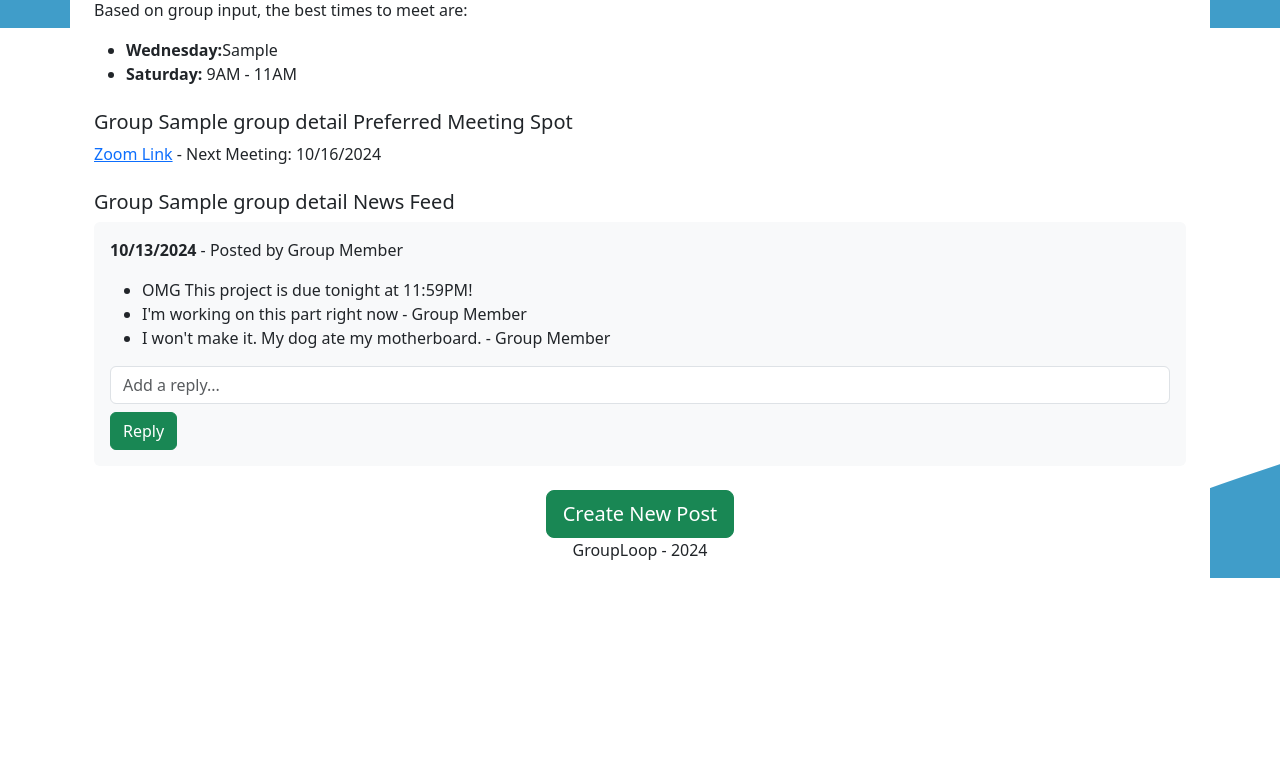
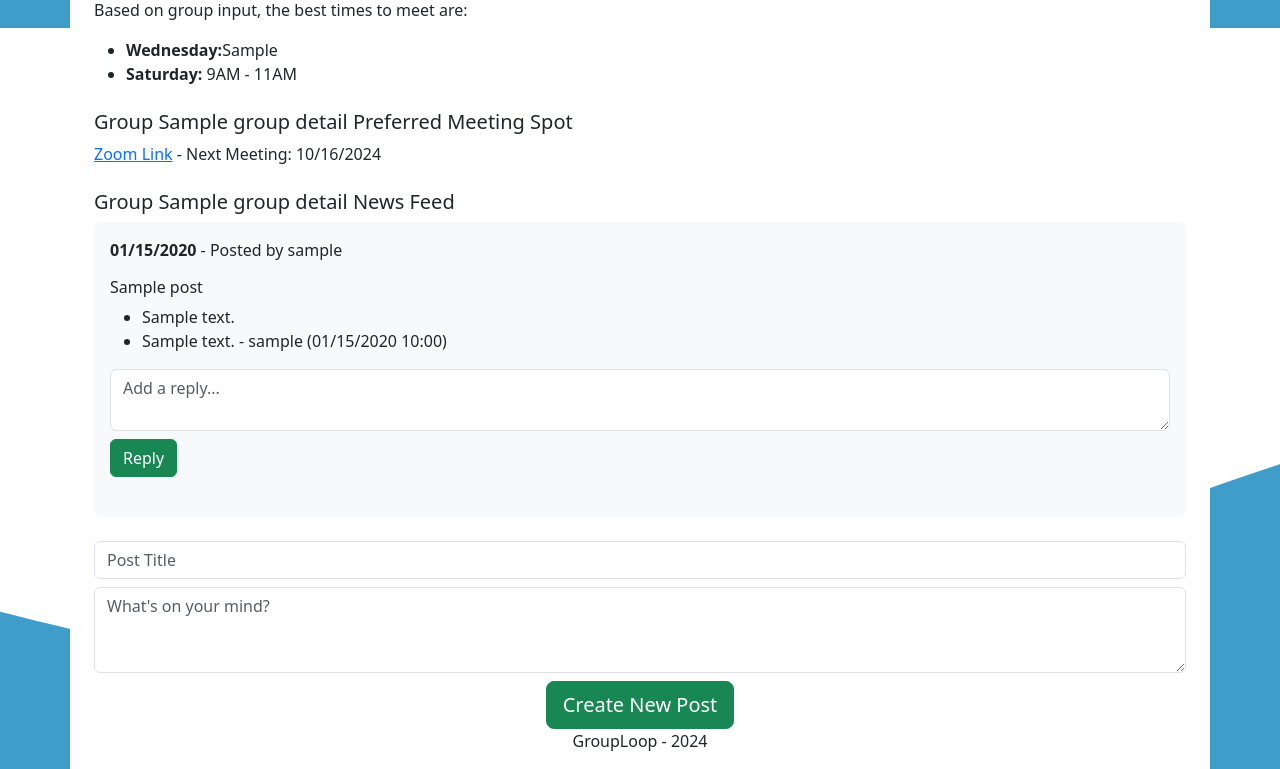
Before and after one commit to rb23148-gsu/hci-final-project, a Flask app: template templates/group-page.html in a window 1280 px wide. Shown: the part 770-1539 px from the top of the page. Before the commit the page ends 1348 px from the top, so only its background shows below. Run offline with Flask 3, Linux system fonts and the light colour scheme; tables that the repository leaves empty hold one stand-in row (values such as "Sample post"); the template is opened without the code that fills it: values that come from a table or form of the project are taken from there, most other values are stand-ins (such as "Sample title", 1, 10 or a date in 2020); some libraries are stand-ins or nearby versions.

Commit message:
Closes #37, adds ability to edit group details. Also closes #36 to add the ability to add posts and comments in the group pages.

```diff
--- a/app.py
+++ b/app.py
@@ -1,16 +1,9 @@
 from flask import Flask, render_template, request, redirect, url_for, session, flash, jsonify
 from werkzeug.security import generate_password_hash, check_password_hash
-from wtforms import Form, BooleanField, StringField, validators
 from flask_wtf.csrf import CSRFProtect
 from dotenv import load_dotenv
-from decimal import Decimal
-from datetime import datetime
-from forms import LoginForm, CreateAccountForm, CourseForm, AddClassesForm, ClassEntryForm, CreateGroupForm
-import re
-import os
-import pymysql
-import random
-import string
+from forms import LoginForm, CreateAccountForm, CourseForm, AddClassesForm, ClassEntryForm, CreateGroupForm, PostForm, CommentForm, EditGroupForm
+import os, pymysql, random, string, ast
 
 load_dotenv()
 SQL_USER = os.environ.get('gl_username')
@@ -199,9 +192,6 @@ def edit_classes():
     # Send the user to the login page if they try to visit this page while not logged in.
     if 'user' not in session:
         return redirect(url_for('login'))
-
-    if request.method == 'POST':
-         print(f"Form data: {request.form}")
 
     # Get user id from session
     user_id = session['user']
@@ -400,6 +390,13 @@ def create_group(section_id):
             flash("You have already created a group for this class section.")
             return redirect(url_for('dashboard'))
 
+        cursor.execute("SELECT group_id FROM User_Groups WHERE creator_id = %s AND section_id = %s", (user, section_id))
+        existing_group = cursor.fetchone()
+
+        if existing_group:
+            flash("You already have a group for this section. Redirecting to edit page.")
+            return redirect(url_for('edit_group', group_id=existing_group[0]))
+
         if request.method == 'POST' and form.validate_on_submit():
             group_name = form.group_name.data
             group_description = form.group_description.data
@@ -440,6 +437,102 @@ def create_group(section_id):
             connection.close()
     return render_template('create-group.html', form=form, section_id=section_id, invite_code=invite_code)
 
+@app.route('/edit-group/<int:group_id>', methods=['GET', 'POST'])
+def edit_group(group_id):
+    if 'user' not in session:
+        return redirect(url_for('login'))
+
+    connection = connect_to_database()
+    cursor = connection.cursor()
+    form = EditGroupForm()
+
+    try:
+        user = session['user']
+
+        # Fetch group details for the given group_id
+        cursor.execute("SELECT group_name, group_description, availability FROM User_Groups WHERE group_id = %s", (group_id,))
+        group = cursor.fetchone()
+
+        if not group:
+            flash("Group not found.")
+            return redirect(url_for('dashboard'))
+
+        group_name, group_description, user_availability_str = group
+
+        # Convert the string representation of the dictionary back to a dictionary
+        user_availability = ast.literal_eval(user_availability_str)
+
+        # Pre-fill the form with existing group data
+        if request.method == 'GET':
+            form.group_name.data = group_name
+            form.group_description.data = group_description
+
+            # Populate availability fields with the existing data
+            for day, (selected, start_time, end_time) in user_availability.items():
+                if day == "Monday":
+                    form.monday.selected.data = selected
+                    form.monday.start_time.data = start_time
+                    form.monday.end_time.data = end_time
+                elif day == "Tuesday":
+                    form.tuesday.selected.data = selected
+                    form.tuesday.start_time.data = start_time
+                    form.tuesday.end_time.data = end_time
+                elif day == "Wednesday":
+                    form.wednesday.selected.data = selected
+                    form.wednesday.start_time.data = start_time
+                    form.wednesday.end_time.data = end_time
+                elif day == "Thursday":
+                    form.thursday.selected.data = selected
+                    form.thursday.start_time.data = start_time
+                    form.thursday.end_time.data = end_time
+                elif day == "Friday":
+                    form.friday.selected.data = selected
+                    form.friday.start_time.data = start_time
+                    form.friday.end_time.data = end_time
+                elif day == "Saturday":
+                    form.saturday.selected.data = selected
+                    form.saturday.start_time.data = start_time
+                    form.saturday.end_time.data = end_time
+                elif day == "Sunday":
+                    form.sunday.selected.data = selected
+                    form.sunday.start_time.data = start_time
+                    form.sunday.end_time.data = end_time
+
+        if request.method == 'POST' and form.validate_on_submit():
+            new_group_name = form.group_name.data
+            new_group_description = form.group_description.data
+
+            # Update availability from the form data
+            user_availability = {
+                "Monday": (form.monday.selected.data, form.monday.start_time.data, form.monday.end_time.data),
+                "Tuesday": (form.tuesday.selected.data, form.tuesday.start_time.data, form.tuesday.end_time.data),
+                "Wednesday": (form.wednesday.selected.data, form.wednesday.start_time.data, form.wednesday.end_time.data),
+                "Thursday": (form.thursday.selected.data, form.thursday.start_time.data, form.thursday.end_time.data),
+                "Friday": (form.friday.selected.data, form.friday.start_time.data, form.friday.end_time.data),
+                "Saturday": (form.saturday.selected.data, form.saturday.start_time.data, form.saturday.end_time.data),
+                "Sunday": (form.sunday.selected.data, form.sunday.start_time.data, form.sunday.end_time.data),
+            }
+
+            cursor.execute("""UPDATE User_Groups SET group_name = %s, group_description = %s, availability = %s WHERE group_id = %s""",
+            (new_group_name, new_group_description, str(user_availability), group_id))
+            connection.commit()
+
+            flash("Group details updated successfully!")
+            return redirect(url_for('dashboard'))
+
+    except Exception as e:
+        connection.rollback()
+        flash("There was an error updating the group.")
+        print(f"Error updating group: {e}")
+    finally:
+        if cursor:
+            cursor.close()
+        if connection:
+            connection.close()
+
+    return render_template('edit-group.html', form=form, group_id=group_id)
+
+
 @app.route('/invite/<int:invite_code>', methods=['GET', 'POST'])
 def invite(invite_code):
     if 'user' not in session:
@@ -468,7 +561,7 @@ def invite(invite_code):
             cursor.execute("Insert into Group_Membership (group_id, user_id, is_group_leader) VALUES (%s, %s, FALSE)", (group_id, user))
             connection.commit()
 
-            return redirect(url_for('group', group_id=group_id))
+            return redirect(url_for('group_page', group_id=group_id))
 
     except Exception as e:
         connection.rollback()
@@ -534,31 +627,27 @@ def dashboard():
     """, (user_id, user_id))
     user_enrollments = cursor.fetchall()
 
-    print(user_enrollments)
     return render_template('dashboard.html', user_groups=user_groups, user_enrollments=user_enrollments, available_groups=available_groups)
-
-@app.route('/group', methods=['POST'])
-def group(group_id):
-    return render_template('group-page.html', group_id=group_id)
 
 @app.route('/join-request', methods=['POST'])
 def join_request():
     return render_template('dashboard.html')
 
-@app.route('/group-page/<int:group_id>')
+@app.route('/group-page/<int:group_id>', methods=['GET', 'POST'])
 def group_page(group_id):
+    if 'user' not in session:
+        return redirect(url_for('login'))
 
     user_id = session['user']
-
-    # Get group details based on group_id
+    post_form = PostForm()
+    comment_form = CommentForm()
     connection = connect_to_database()
     cursor = connection.cursor(pymysql.cursors.DictCursor)
-    group_details = None
 
     try:
-        # Query for group details
+        # Fetch group details
         query = """
-            SELECT g.group_name, c.subject_name, s.section_code, g.availability, g.creator_id, s.section_id
+            SELECT g.group_id, g.group_name, c.subject_name, s.section_code, g.availability, g.creator_id, s.section_id
             FROM User_Groups g
             JOIN Sections s ON g.section_id = s.section_id
             JOIN Courses c ON s.course_id = c.course_id
@@ -567,19 +656,80 @@ def group_page(group_id):
         cursor.execute(query, (group_id,))
         group_details = cursor.fetchone()
 
+
         if not group_details:
             flash("Group not found or you do not have access to it.")
             return redirect(url_for('dashboard'))
 
+        # Fetch posts and their comments
+        query = """
+            SELECT p.post_id, p.post_title, p.post_content, p.created_at, u.username
+            FROM Group_Post p
+            JOIN Users u ON p.user_id = u.user_id
+            WHERE p.group_id = %s
+            ORDER BY p.created_at DESC
+        """
+        cursor.execute(query, (group_id,))
+        posts = cursor.fetchall()
+
+        for post in posts:
+            query = """
+                SELECT c.comment_content, c.created_at, u.username
+                FROM Post_Comment c
+                JOIN Users u ON c.user_id = u.user_id
+                WHERE c.post_id = %s
+                ORDER BY c.created_at ASC
+            """
+            cursor.execute(query, (post['post_id'],))
+            post['comments'] = cursor.fetchall()
+
     except Exception as e:
-        flash("An error occurred while fetching group details.")
-        print(f"Error fetching group details: {e}")
+        flash("An error occurred while fetching posts and comments.")
+        print(f"Error: {e}")
     finally:
         cursor.close()
         connection.close()
 
-    # Pass group details to the template
-    return render_template('group-page.html', group_details=group_details, user_id=user_id)
+    return render_template('group-page.html', group_details=group_details, posts=posts, post_form=post_form, comment_form=comment_form)
+
+@app.route('/add-post/<int:group_id>', methods=['POST'])
+def add_post(group_id):
+    post_form = PostForm()
+    if post_form.validate_on_submit():
+        connection = connect_to_database()
+        cursor = connection.cursor()
+        try:
+            query = """INSERT INTO Group_Post (group_id, user_id, post_title, post_content) VALUES (%s, %s, %s, %s)"""
+            cursor.execute(query, (group_id, session['user'], post_form.post_title.data, post_form.post_content.data))
+            connection.commit()
+            flash("Post created successfully!")
+        except Exception as e:
+            flash("An error occurred while creating the post.")
+            print(f"Error: {e}")
+        finally:
+            cursor.close()
+            connection.close()
+    return redirect(url_for('group_page', group_id=group_id))
+
+@app.route('/add-comment/<int:post_id>', methods=['POST'])
+def add_comment(post_id):
+    comment_form = CommentForm()
+    if comment_form.validate_on_submit():
+        connection = connect_to_database()
+        cursor = connection.cursor()
+        try:
+            query = """INSERT INTO Post_Comment (post_id, user_id, comment_content) VALUES (%s, %s, %s)"""
+            cursor.execute(query, (post_id, session['user'], comment_form.comment_content.data))
+            connection.commit()
+            flash("Comment added successfully!")
+        except Exception as e:
+            flash("An error occurred while adding the comment.")
+            print(f"Error: {e}")
+        finally:
+            cursor.close()
+            connection.close()
+    return redirect(request.referrer)
+
 
 @app.route('/logout', methods=['POST'])
 def logout():
--- a/forms.py
+++ b/forms.py
@@ -1,5 +1,5 @@
 from flask_wtf import FlaskForm
-from wtforms import StringField, BooleanField, PasswordField, SubmitField, SelectField, FieldList, FormField, validators
+from wtforms import StringField, BooleanField, PasswordField, SubmitField, SelectField, FieldList, FormField, validators, TextAreaField
 from wtforms.validators import DataRequired, Optional, EqualTo
 
 ### LOGIN FORM ###
@@ -60,7 +60,7 @@ class AvailabilityDayForm(FlaskForm):
 #Form for the create-group page.
 class CreateGroupForm(FlaskForm):
     group_name = StringField('Group Name', validators=[DataRequired()])
-    group_description = StringField('Group Description', validators=[DataRequired()])
+    group_description = TextAreaField('Group Description', validators=[DataRequired()])
     monday = FormField(AvailabilityDayForm)
     tuesday = FormField(AvailabilityDayForm)
     wednesday = FormField(AvailabilityDayForm)
@@ -69,3 +69,24 @@ class CreateGroupForm(FlaskForm):
     saturday = FormField(AvailabilityDayForm)
     sunday = FormField(AvailabilityDayForm)
     create_group = SubmitField('Create Group')
+
+class EditGroupForm(FlaskForm):
+    group_name = StringField('Group Name', validators=[DataRequired()])
+    group_description = TextAreaField('Group Description', validators=[DataRequired()])
+    monday = FormField(AvailabilityDayForm)
+    tuesday = FormField(AvailabilityDayForm)
+    wednesday = FormField(AvailabilityDayForm)
+    thursday = FormField(AvailabilityDayForm)
+    friday = FormField(AvailabilityDayForm)
+    saturday = FormField(AvailabilityDayForm)
+    sunday = FormField(AvailabilityDayForm)
+    edit_group = SubmitField('Edit Group')
+
+class PostForm(FlaskForm):
+    post_title = StringField('Post Title', validators=[DataRequired()])
+    post_content = TextAreaField('Post Content', validators=[DataRequired()])
+    submit = SubmitField('Create Post')
+
+class CommentForm(FlaskForm):
+    comment_content = TextAreaField('Comment', validators=[DataRequired()])
+    submit = SubmitField('Reply')
--- a/templates/dashboard.html
+++ b/templates/dashboard.html
@@ -16,8 +16,8 @@
                                 {{ group.subject_name }} - Section {{ group.section_code }}
                                 <p>Last Activity: 05/28/1453</p>
                                 <p>Next meeting on 05/29/1453</p>
-                                <a href="#">Zoom Link</a>
-
+                                <a href="#">Zoom Link</a><br>
+                                <a href="{{ url_for('edit_group', group_id=group.group_id) }}">Edit Group</a>
                             </li>
                         {% endfor %}
                     </ul>
--- a/templates/group-page.html
+++ b/templates/group-page.html
@@ -58,24 +58,39 @@
 
     <!-- News Feed -->
     <h5 class="mt-4">Group {{ group_details['group_name'] }} News Feed</h5>
+
     <div class="bg-light p-3 rounded">
-        <div>
-            <p><strong>10/13/2024</strong> - Posted by Group Member</p>
+        {% for post in posts %}
+        <div class="mb-4">
+            <p><strong>{{ post.created_at.strftime('%m/%d/%Y') }}</strong> - Posted by {{ post.username }}</p>
+            <h6>{{ post.post_title }}</h6>
             <ul>
-                <li>OMG This project is due tonight at 11:59PM!</li>
-                <li>I'm working on this part right now - Group Member</li>
-                <li>I won't make it. My dog ate my motherboard. - Group Member</li>
+                <li>{{ post.post_content }}</li>
+                {% for comment in post.comments %}
+                <li>
+                    {{ comment.comment_content }} - {{ comment.username }} ({{ comment.created_at.strftime('%m/%d/%Y %H:%M') }})
+                </li>
+                {% endfor %}
             </ul>
+
+            <!-- Comment Form -->
+            <form method="POST" action="{{ url_for('add_comment', post_id=post.post_id) }}" class="mt-2">
+                {{ comment_form.hidden_tag() }}
+                {{ comment_form.comment_content(class_="form-control mb-2", placeholder="Add a reply...") }}
+                <button type="submit" class="btn btn-success">Reply</button>
+            </form>
         </div>
-        <form method="POST" class="mt-2">
-            <input type="text" class="form-control mb-2" placeholder="Add a reply...">
-            <button type="submit" class="btn btn-success">Reply</button>
-        </form>
+        {% endfor %}
     </div>
 
     <!-- Create New Post -->
     <div class="text-center mt-4">
-        <button type="button" class="btn btn-success btn-lg">Create New Post</button>
+        <form method="POST" action="{{ url_for('add_post', group_id=group_details['group_id']) }}">
+            {{ post_form.hidden_tag() }}
+            {{ post_form.post_title(class_="form-control mb-2", placeholder="Post Title") }}
+            {{ post_form.post_content(class_="form-control mb-2", placeholder="What's on your mind?", rows="3") }}
+            <button type="submit" class="btn btn-success btn-lg">Create New Post</button>
+        </form>
     </div>
 </div>
 {% endblock %}
```
Also changed, not shown: templates/edit-group.html (added, +74 -0 lines).
